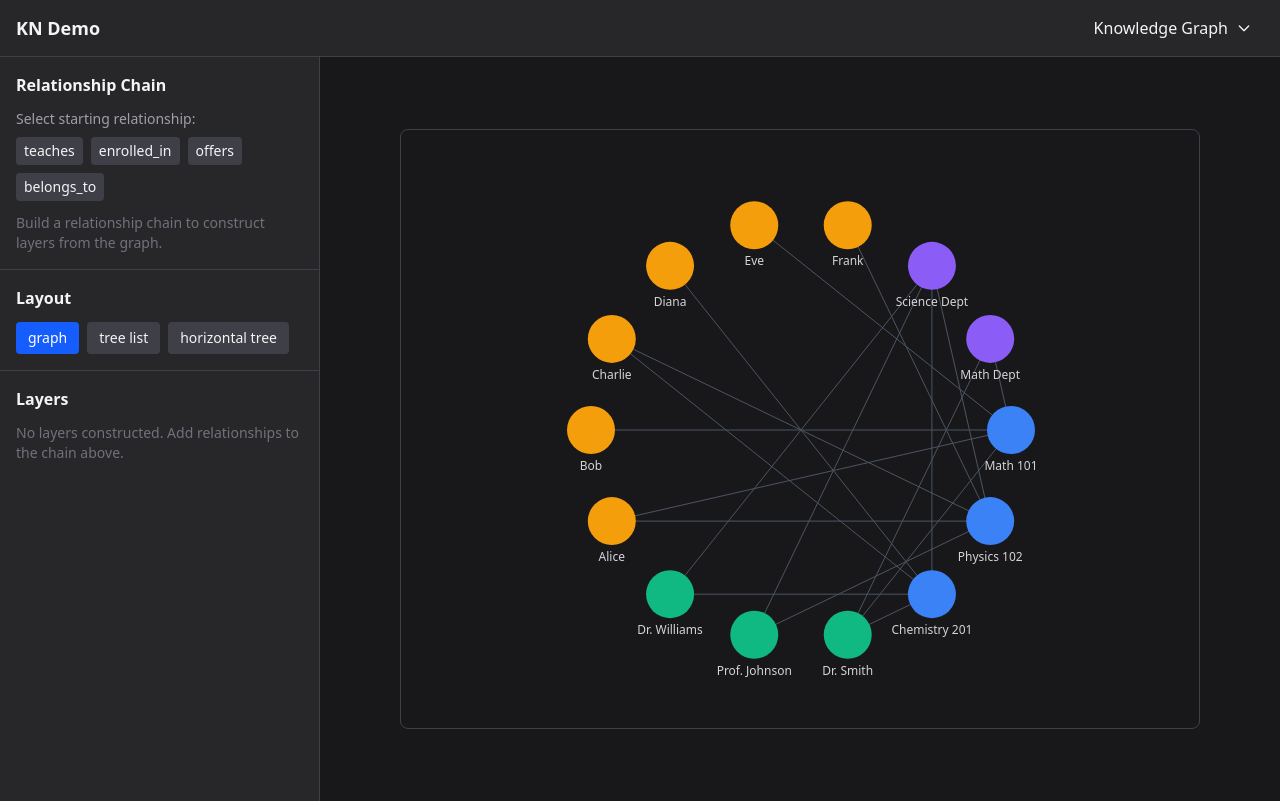
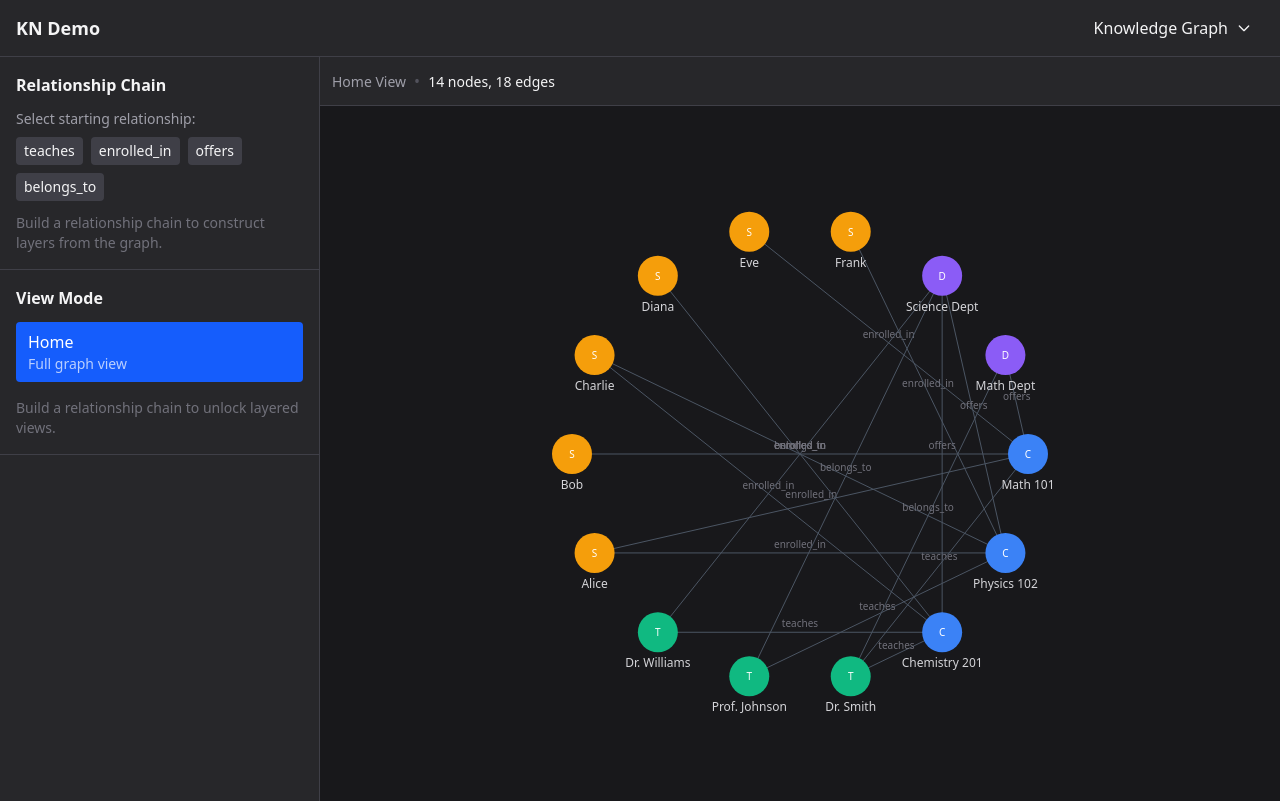
Before and after one commit to alwaysmiddle/KnowledgeNetworkDemo, a React (Vite) app: page / in a window 1280 px wide. Built offline with nearby package versions, Linux system fonts and the light colour scheme.

Commit message:
Attempts #2

```diff
--- a/src/features/knowledge-graph/components/GraphCanvas.tsx
+++ b/src/features/knowledge-graph/components/GraphCanvas.tsx
@@ -1,10 +1,13 @@
-import type { KnowledgeNode, KnowledgeEdge, Layer, LayoutMode } from '../types'
+import { useState } from 'react'
+import type { KnowledgeGraph, Layer, LayoutMode } from '../types'
 
 interface Props {
-  nodes: KnowledgeNode[]
-  edges: KnowledgeEdge[]
+  graph: KnowledgeGraph
+  layers: Layer[]
   layoutMode: LayoutMode
-  layers: Layer[]
+  currentLayerPath: string[]
+  onDrillDown: (layerId: string) => void
+  onDrillUp: () => void
 }
 
 const nodeColors: Record<string, string> = {
@@ -12,32 +15,46 @@ const nodeColors: Record<string, string> = {
   teacher: '#10b981',
   student: '#f59e0b',
   department: '#8b5cf6',
+  layer: '#6366f1',
   default: '#6b7280',
 }
 
-export function GraphCanvas({ nodes, edges, layoutMode, layers }: Props) {
+export function GraphCanvas({ graph, layers, layoutMode, currentLayerPath, onDrillDown, onDrillUp }: Props) {
+  if (layoutMode === 'home') {
+    return <HomeView graph={graph} />
+  }
+
   if (layoutMode === 'tree-list') {
-    return <TreeListView nodes={nodes} edges={edges} layers={layers} />
+    return <TreeListView layers={layers} />
   }
 
   if (layoutMode === 'horizontal-tree') {
-    return <HorizontalTreeView nodes={nodes} edges={edges} layers={layers} />
+    return <HorizontalTreeView layers={layers} />
   }
 
-  return <GraphView nodes={nodes} edges={edges} />
+  // Graph view with drill-down
+  return (
+    <DrillDownGraphView
+      layers={layers}
+      currentLayerPath={currentLayerPath}
+      onDrillDown={onDrillDown}
+      onDrillUp={onDrillUp}
+    />
+  )
 }
 
-function GraphView({ nodes, edges }: { nodes: KnowledgeNode[]; edges: KnowledgeEdge[] }) {
-  // Simple force-directed-like positioning (placeholder - will add proper library later)
-  const nodePositions = new Map<string, { x: number; y: number }>()
-  const width = 800
+function HomeView({ graph }: { graph: KnowledgeGraph }) {
+  const { nodes, edges } = graph
+  const width = 900
   const height = 600
   const centerX = width / 2
   const centerY = height / 2
 
+  // Position nodes in a circle
+  const nodePositions = new Map<string, { x: number; y: number }>()
   nodes.forEach((node, index) => {
     const angle = (2 * Math.PI * index) / nodes.length
-    const radius = Math.min(width, height) * 0.35
+    const radius = Math.min(width, height) * 0.38
     nodePositions.set(node.id, {
       x: centerX + radius * Math.cos(angle),
       y: centerY + radius * Math.sin(angle),
@@ -45,13 +62,22 @@ function GraphView({ nodes, edges }: { nodes: KnowledgeNode[]; edges: KnowledgeE
   })
 
   return (
-    <div className="h-full flex items-center justify-center bg-zinc-900">
-      <svg width={width} height={height} className="border border-zinc-700 rounded-lg">
+    <div className="h-full flex flex-col">
+      <div className="p-3 bg-zinc-800 border-b border-zinc-700">
+        <span className="text-sm text-zinc-400">Home View</span>
+        <span className="mx-2 text-zinc-600">•</span>
+        <span className="text-sm">{nodes.length} nodes, {edges.length} edges</span>
+      </div>
+      <div className="flex-1 flex items-center justify-center bg-zinc-900 overflow-auto">
+        <svg width={width} height={height}>
           {/* Edges */}
           {edges.map(edge => {
             const source = nodePositions.get(edge.source)
             const target = nodePositions.get(edge.target)
             if (!source || !target) return null
+
+            const midX = (source.x + target.x) / 2
+            const midY = (source.y + target.y) / 2
 
             return (
               <g key={edge.id}>
@@ -62,8 +88,198 @@ function GraphView({ nodes, edges }: { nodes: KnowledgeNode[]; edges: KnowledgeE
                   y2={target.y}
                   stroke="#4b5563"
                   strokeWidth={1}
+                  markerEnd="url(#arrowhead)"
                 />
+                <text
+                  x={midX}
+                  y={midY - 5}
+                  textAnchor="middle"
+                  className="fill-zinc-500 text-[10px]"
+                >
+                  {edge.relationship}
+                </text>
               </g>
+            )
+          })}
+
+          {/* Arrow marker */}
+          <defs>
+            <marker
+              id="arrowhead"
+              markerWidth="10"
+              markerHeight="7"
+              refX="9"
+              refY="3.5"
+              orient="auto"
+            >
+              <polygon points="0 0, 10 3.5, 0 7" fill="#4b5563" />
+            </marker>
+          </defs>
+
+          {/* Nodes */}
+          {nodes.map(node => {
+            const pos = nodePositions.get(node.id)
+            if (!pos) return null
+            const color = nodeColors[node.type] || nodeColors.default
+
+            return (
+              <g key={node.id} className="cursor-pointer">
+                <circle
+                  cx={pos.x}
+                  cy={pos.y}
+                  r={20}
+                  fill={color}
+                  className="hover:opacity-80 transition-opacity"
+                />
+                <text
+                  x={pos.x}
+                  y={pos.y + 35}
+                  textAnchor="middle"
+                  className="fill-zinc-300 text-xs"
+                >
+                  {node.label}
+                </text>
+                <text
+                  x={pos.x}
+                  y={pos.y + 4}
+                  textAnchor="middle"
+                  className="fill-white text-[10px] font-medium pointer-events-none"
+                >
+                  {node.type.charAt(0).toUpperCase()}
+                </text>
+              </g>
+            )
+          })}
+        </svg>
+      </div>
+    </div>
+  )
+}
+
+function DrillDownGraphView({
+  layers,
+  currentLayerPath,
+  onDrillDown,
+  onDrillUp,
+}: {
+  layers: Layer[]
+  currentLayerPath: string[]
+  onDrillDown: (layerId: string) => void
+  onDrillUp: () => void
+}) {
+  const width = 900
+  const height = 600
+
+  // If no path, show layers as nodes
+  if (currentLayerPath.length === 0) {
+    const layerNodes = layers.map((layer, index) => ({
+      id: layer.id,
+      label: layer.name,
+      nodeCount: layer.nodes.length,
+      x: 150 + (index % 3) * 280,
+      y: 150 + Math.floor(index / 3) * 200,
+    }))
+
+    return (
+      <div className="h-full flex flex-col">
+        <div className="p-3 bg-zinc-800 border-b border-zinc-700">
+          <span className="text-sm text-zinc-400">Graph View</span>
+          <span className="mx-2 text-zinc-600">•</span>
+          <span className="text-sm">Click a layer to drill down</span>
+        </div>
+        <div className="flex-1 flex items-center justify-center bg-zinc-900 overflow-auto">
+          <svg width={width} height={height}>
+            {layerNodes.map(layer => (
+              <g
+                key={layer.id}
+                className="cursor-pointer"
+                onClick={() => onDrillDown(layer.id)}
+              >
+                <rect
+                  x={layer.x - 100}
+                  y={layer.y - 50}
+                  width={200}
+                  height={100}
+                  rx={8}
+                  fill={nodeColors.layer}
+                  className="hover:opacity-80 transition-opacity"
+                />
+                <text
+                  x={layer.x}
+                  y={layer.y - 10}
+                  textAnchor="middle"
+                  className="fill-white font-medium"
+                >
+                  {layer.label}
+                </text>
+                <text
+                  x={layer.x}
+                  y={layer.y + 15}
+                  textAnchor="middle"
+                  className="fill-zinc-300 text-sm"
+                >
+                  {layer.nodeCount} nodes
+                </text>
+              </g>
+            ))}
+          </svg>
+        </div>
+      </div>
+    )
+  }
+
+  // Show nodes within the selected layer
+  const currentLayerId = currentLayerPath[currentLayerPath.length - 1]
+  const currentLayer = layers.find(l => l.id === currentLayerId)
+
+  if (!currentLayer) return null
+
+  const nodes = currentLayer.nodes
+  const centerX = width / 2
+  const centerY = height / 2
+
+  const nodePositions = new Map<string, { x: number; y: number }>()
+  nodes.forEach((node, index) => {
+    const angle = (2 * Math.PI * index) / nodes.length
+    const radius = Math.min(width, height) * 0.3
+    nodePositions.set(node.id, {
+      x: centerX + radius * Math.cos(angle),
+      y: centerY + radius * Math.sin(angle),
+    })
+  })
+
+  return (
+    <div className="h-full flex flex-col">
+      <div className="p-3 bg-zinc-800 border-b border-zinc-700 flex items-center gap-3">
+        <button
+          onClick={onDrillUp}
+          className="flex items-center gap-1 text-sm text-zinc-400 hover:text-white transition-colors"
+        >
+          <span>←</span>
+          <span>Back</span>
+        </button>
+        <span className="text-zinc-600">•</span>
+        <span className="text-sm">{currentLayer.name}</span>
+        <span className="text-sm text-zinc-500">({nodes.length} nodes)</span>
+      </div>
+      <div className="flex-1 flex items-center justify-center bg-zinc-900 overflow-auto">
+        <svg width={width} height={height}>
+          {/* Edges within layer */}
+          {currentLayer.edges.map(edge => {
+            const source = nodePositions.get(edge.source)
+            const target = nodePositions.get(edge.target)
+            if (!source || !target) return null
+
+            return (
+              <line
+                key={edge.id}
+                x1={source.x}
+                y1={source.y}
+                x2={target.x}
+                y2={target.y}
+                stroke="#4b5563"
+                strokeWidth={1}
+              />
             )
           })}
 
@@ -74,13 +290,13 @@ function GraphView({ nodes, edges }: { nodes: KnowledgeNode[]; edges: KnowledgeE
             const color = nodeColors[node.type] || nodeColors.default
 
             return (
-            <g key={node.id}>
+              <g key={node.id} className="cursor-pointer">
                 <circle
                   cx={pos.x}
                   cy={pos.y}
                   r={24}
                   fill={color}
-                className="cursor-pointer hover:opacity-80 transition-opacity"
+                  className="hover:opacity-80 transition-opacity"
                 />
                 <text
                   x={pos.x}
@@ -95,19 +311,58 @@ function GraphView({ nodes, edges }: { nodes: KnowledgeNode[]; edges: KnowledgeE
           })}
         </svg>
       </div>
+    </div>
   )
 }
 
-function TreeListView({ nodes, layers }: { nodes: KnowledgeNode[]; edges: KnowledgeEdge[]; layers: Layer[] }) {
-  if (layers.length === 0) {
+function TreeListView({ layers }: { layers: Layer[] }) {
+  const [expandedNodes, setExpandedNodes] = useState<Set<string>>(new Set())
+
+  const toggleNode = (id: string) => {
+    const next = new Set(expandedNodes)
+    if (next.has(id)) {
+      next.delete(id)
+    } else {
+      next.add(id)
+    }
+    setExpandedNodes(next)
+  }
+
   return (
-      <div className="h-full p-4 overflow-auto">
+    <div className="h-full flex flex-col">
+      <div className="p-3 bg-zinc-800 border-b border-zinc-700">
+        <span className="text-sm text-zinc-400">Tree List View</span>
+      </div>
+      <div className="flex-1 overflow-auto p-4">
         <div className="space-y-1">
-          {nodes.map(node => (
+          {layers.map((layer, layerIndex) => {
+            const isExpanded = expandedNodes.has(layer.id)
+
+            return (
+              <div key={layer.id}>
+                <button
+                  onClick={() => toggleNode(layer.id)}
+                  className="flex items-center gap-2 w-full text-left px-2 py-1.5 hover:bg-zinc-800 rounded transition-colors"
+                >
+                  <span className={`text-zinc-500 transition-transform ${isExpanded ? 'rotate-90' : ''}`}>
+                    ▶
+                  </span>
+                  <span
+                    className="w-4 h-4 rounded"
+                    style={{ backgroundColor: nodeColors.layer }}
+                  />
+                  <span className="font-medium">Layer {layerIndex}: {layer.name}</span>
+                  <span className="text-zinc-500 text-sm">({layer.nodes.length})</span>
+                </button>
+
+                {isExpanded && (
+                  <div className="ml-6 mt-1 space-y-1">
+                    {layer.nodes.map(node => (
                       <div
                         key={node.id}
-              className="flex items-center gap-2 px-3 py-2 bg-zinc-800 rounded"
+                        className="flex items-center gap-2 px-2 py-1.5 hover:bg-zinc-800 rounded transition-colors"
                       >
+                        <span className="w-2" />
                         <span
                           className="w-3 h-3 rounded-full"
                           style={{ backgroundColor: nodeColors[node.type] || nodeColors.default }}
@@ -117,92 +372,82 @@ function TreeListView({ nodes, layers }: { nodes: KnowledgeNode[]; edges: Knowle
                       </div>
                     ))}
                   </div>
+                )}
+              </div>
+            )
+          })}
+        </div>
+      </div>
     </div>
   )
 }
 
+function HorizontalTreeView({ layers }: { layers: Layer[] }) {
+  const [expandedNodes, setExpandedNodes] = useState<Set<string>>(new Set())
+
+  const toggleNode = (id: string) => {
+    const next = new Set(expandedNodes)
+    if (next.has(id)) {
+      next.delete(id)
+    } else {
+      next.add(id)
+    }
+    setExpandedNodes(next)
+  }
+
   return (
-    <div className="h-full p-4 overflow-auto">
-      <div className="space-y-4">
-        {layers.map((layer, layerIndex) => (
-          <div key={layer.id}>
-            <div className="flex items-center gap-2 mb-2">
-              <span className="w-6 h-6 flex items-center justify-center bg-zinc-700 rounded text-sm">
-                {layerIndex}
+    <div className="h-full flex flex-col">
+      <div className="p-3 bg-zinc-800 border-b border-zinc-700">
+        <span className="text-sm text-zinc-400">Horizontal Tree View</span>
+      </div>
+      <div className="flex-1 overflow-auto p-4">
+        <div className="flex items-start gap-2">
+          {layers.map((layer, layerIndex) => {
+            const isExpanded = expandedNodes.has(layer.id)
+
+            return (
+              <div key={layer.id} className="flex items-start gap-2">
+                <div className="flex-shrink-0">
+                  <button
+                    onClick={() => toggleNode(layer.id)}
+                    className="flex items-center gap-2 px-3 py-2 bg-zinc-800 hover:bg-zinc-700 rounded transition-colors"
+                  >
+                    <span
+                      className="w-4 h-4 rounded"
+                      style={{ backgroundColor: nodeColors.layer }}
+                    />
+                    <span className="font-medium whitespace-nowrap">L{layerIndex}</span>
+                    <span className={`text-zinc-500 text-sm transition-transform ${isExpanded ? 'rotate-90' : ''}`}>
+                      ▶
                     </span>
-              <span className="font-medium">{layer.name}</span>
-            </div>
-            <div className="ml-8 space-y-1">
+                  </button>
+
+                  {isExpanded && (
+                    <div className="mt-2 ml-2 pl-2 border-l border-zinc-700 space-y-1">
                       {layer.nodes.map(node => (
                         <div
                           key={node.id}
-                  className="flex items-center gap-2 px-3 py-2 bg-zinc-800 rounded"
+                          className="flex items-center gap-2 px-2 py-1.5 bg-zinc-800 rounded whitespace-nowrap"
                         >
                           <span
                             className="w-3 h-3 rounded-full"
                             style={{ backgroundColor: nodeColors[node.type] || nodeColors.default }}
                           />
-                  <span>{node.label}</span>
+                          <span className="text-sm">{node.label}</span>
                         </div>
                       ))}
                     </div>
+                  )}
                 </div>
-        ))}
+
+                {layerIndex < layers.length - 1 && (
+                  <div className="flex items-center h-10 text-zinc-600">→</div>
+                )}
+              </div>
+            )
+          })}
+        </div>
       </div>
     </div>
   )
 }
-
-function HorizontalTreeView({ nodes, layers }: { nodes: KnowledgeNode[]; edges: KnowledgeEdge[]; layers: Layer[] }) {
-  if (layers.length === 0) {
-    return (
-      <div className="h-full p-4 overflow-auto">
-        <div className="flex gap-4 flex-wrap">
-          {nodes.map(node => (
-            <div
-              key={node.id}
-              className="flex items-center gap-2 px-3 py-2 bg-zinc-800 rounded"
-            >
-              <span
-                className="w-3 h-3 rounded-full"
-                style={{ backgroundColor: nodeColors[node.type] || nodeColors.default }}
-              />
-              <span>{node.label}</span>
-            </div>
-          ))}
-        </div>
-      </div>
-    )
-  }
-
-  return (
-    <div className="h-full p-4 overflow-auto">
-      <div className="flex gap-8">
-        {layers.map((layer, layerIndex) => (
-          <div key={layer.id} className="flex-shrink-0">
-            <div className="flex items-center gap-2 mb-3 pb-2 border-b border-zinc-700">
-              <span className="w-6 h-6 flex items-center justify-center bg-zinc-700 rounded text-sm">
-                {layerIndex}
-              </span>
-              <span className="font-medium whitespace-nowrap">{layer.name}</span>
-            </div>
-            <div className="space-y-2">
-              {layer.nodes.map(node => (
-                <div
-                  key={node.id}
-                  className="flex items-center gap-2 px-3 py-2 bg-zinc-800 rounded whitespace-nowrap"
-                >
-                  <span
-                    className="w-3 h-3 rounded-full"
-                    style={{ backgroundColor: nodeColors[node.type] || nodeColors.default }}
-                  />
-                  <span>{node.label}</span>
-                </div>
-              ))}
-            </div>
-          </div>
-        ))}
-      </div>
-    </div>
-  )
-}
--- a/src/features/knowledge-graph/index.tsx
+++ b/src/features/knowledge-graph/index.tsx
@@ -8,14 +8,25 @@ import type { LayoutMode } from './types'
 
 export default function KnowledgeGraphDemo() {
   const [relationshipChain, setRelationshipChain] = useState<string[]>([])
-  const [layoutMode, setLayoutMode] = useState<LayoutMode>('graph')
-  const [selectedLayerId, setSelectedLayerId] = useState<string | null>(null)
+  const [layoutMode, setLayoutMode] = useState<LayoutMode>('home')
+  const [currentLayerPath, setCurrentLayerPath] = useState<string[]>([])
 
-  const { layers, flatGraph } = useLayerConstruction(mockGraph, relationshipChain)
+  const { layers } = useLayerConstruction(mockGraph, relationshipChain)
 
-  const displayData = selectedLayerId
-    ? layers.find(l => l.id === selectedLayerId) || flatGraph
-    : flatGraph
+  const hasChain = relationshipChain.length > 0
+
+  const handleLayoutChange = (mode: LayoutMode) => {
+    setLayoutMode(mode)
+    setCurrentLayerPath([])
+  }
+
+  const handleDrillDown = (layerId: string) => {
+    setCurrentLayerPath([...currentLayerPath, layerId])
+  }
+
+  const handleDrillUp = () => {
+    setCurrentLayerPath(currentLayerPath.slice(0, -1))
+  }
 
   return (
     <div className="h-full flex">
@@ -30,40 +41,71 @@ export default function KnowledgeGraphDemo() {
         </div>
 
         <div className="p-4 border-b border-zinc-700">
-          <h2 className="font-semibold mb-3">Layout</h2>
-          <div className="flex gap-2">
+          <h2 className="font-semibold mb-3">View Mode</h2>
+          <div className="space-y-2">
+            <button
+              onClick={() => handleLayoutChange('home')}
+              className={`w-full text-left px-3 py-2 rounded transition-colors ${
+                layoutMode === 'home'
+                  ? 'bg-blue-600 text-white'
+                  : 'bg-zinc-700 hover:bg-zinc-600'
+              }`}
+            >
+              <div className="font-medium">Home</div>
+              <div className="text-sm opacity-70">Full graph view</div>
+            </button>
+
+            {hasChain && (
+              <>
+                <div className="text-xs text-zinc-500 uppercase tracking-wide pt-2">
+                  Layered Views
+                </div>
                 {(['graph', 'tree-list', 'horizontal-tree'] as LayoutMode[]).map(mode => (
                   <button
                     key={mode}
-                onClick={() => setLayoutMode(mode)}
-                className={`px-3 py-1.5 text-sm rounded transition-colors ${
+                    onClick={() => handleLayoutChange(mode)}
+                    className={`w-full text-left px-3 py-2 rounded transition-colors ${
                       layoutMode === mode
                         ? 'bg-blue-600 text-white'
                         : 'bg-zinc-700 hover:bg-zinc-600'
                     }`}
                   >
-                {mode.replace('-', ' ')}
+                    {mode === 'graph' && 'Graph (Drill-down)'}
+                    {mode === 'tree-list' && 'Tree List'}
+                    {mode === 'horizontal-tree' && 'Horizontal Tree'}
                   </button>
                 ))}
+              </>
+            )}
+
+            {!hasChain && (
+              <p className="text-sm text-zinc-500 mt-2">
+                Build a relationship chain to unlock layered views.
+              </p>
+            )}
           </div>
         </div>
 
+        {hasChain && layoutMode !== 'home' && (
           <div className="flex-1 overflow-auto p-4">
             <h2 className="font-semibold mb-3">Layers</h2>
             <LayerPanel
               layers={layers}
-            selectedLayerId={selectedLayerId}
-            onSelectLayer={setSelectedLayerId}
+              selectedLayerId={currentLayerPath[currentLayerPath.length - 1] || null}
+              onSelectLayer={(id) => id ? setCurrentLayerPath([id]) : setCurrentLayerPath([])}
             />
           </div>
+        )}
       </aside>
 
       <div className="flex-1">
         <GraphCanvas
-          nodes={displayData.nodes}
-          edges={displayData.edges}
+          graph={mockGraph}
+          layers={layers}
           layoutMode={layoutMode}
-          layers={layers}
+          currentLayerPath={currentLayerPath}
+          onDrillDown={handleDrillDown}
+          onDrillUp={handleDrillUp}
         />
       </div>
     </div>
--- a/src/features/knowledge-graph/types.ts
+++ b/src/features/knowledge-graph/types.ts
@@ -29,4 +29,4 @@ export interface RelationshipChain {
   relationships: string[]
 }
 
-export type LayoutMode = 'graph' | 'tree-list' | 'horizontal-tree'
+export type LayoutMode = 'home' | 'graph' | 'tree-list' | 'horizontal-tree'
```
Lines whose indentation alone changed are shown as unchanged.
